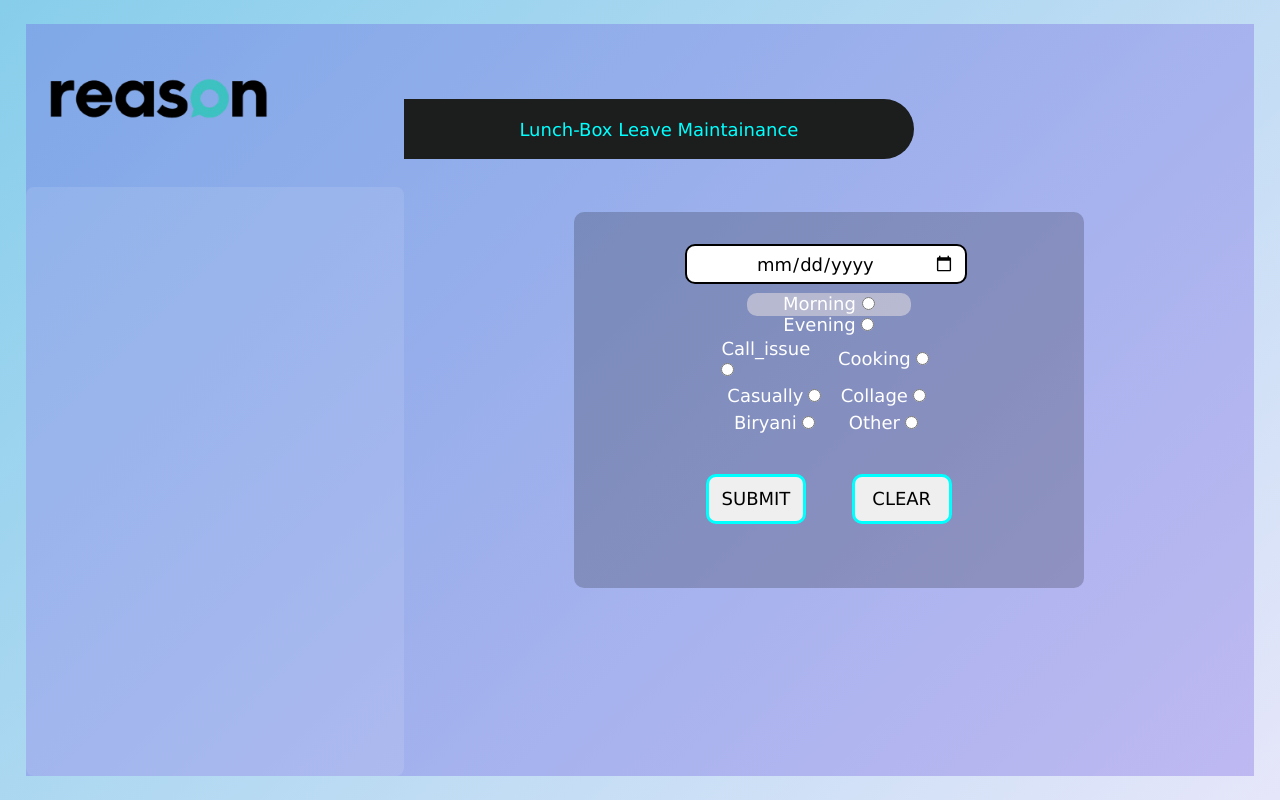
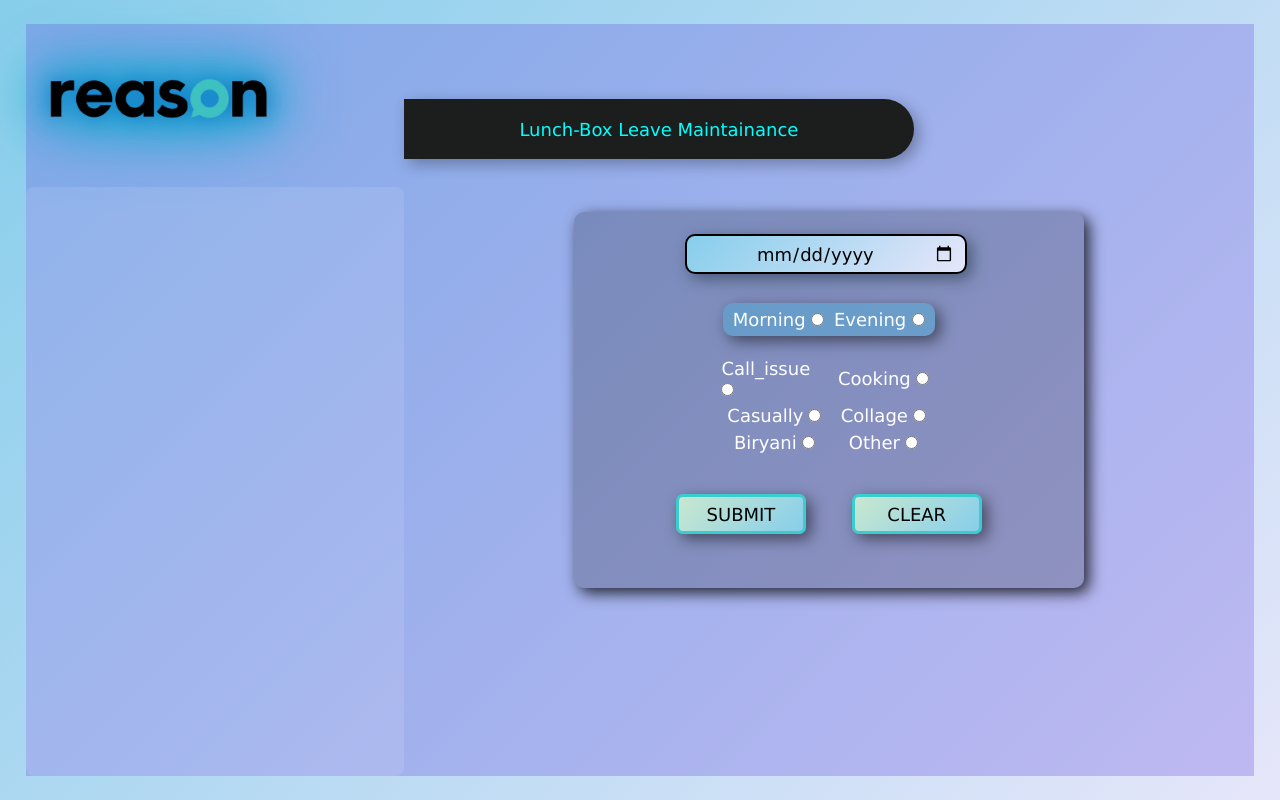
Before and after one commit to NotMohitMittal/Meal-Leave, a plain HTML site: page index.html in a window 1280 px wide. Drawn offline with Linux system fonts and the light colour scheme.

Commit message:
some design updates

```diff
--- a/style.css
+++ b/style.css
@@ -42,6 +42,7 @@ body {
     border-radius: 8px;
     background: rgba(0, 0, 0, 0.3); /* Black */
     color: white;
+    box-shadow: 5px 5px 15px rgba(0, 0, 0, 0.5);
 }
 
 
@@ -84,7 +85,11 @@ body {
 
 #reason-image img {
     width: 70%;
+    filter: drop-shadow(0 0 10px rgb(17, 118, 200))
+    drop-shadow(0 0 20px rgb(20, 166, 207))
+    drop-shadow(0 0 30px rgb(6, 166, 202));
 }
+
 
 
 #reason-content {
@@ -112,6 +117,7 @@ body {
 
 #project-title-container {
     background-color: rgba(28, 30, 29);
+    box-shadow: 5px 5px 15px rgba(0, 0, 0, 0.3);
     color: cyan;
     width: 60%;
     height: 8%;
@@ -130,6 +136,7 @@ body {
 
 #entry-box {
     background: rgba(0, 0, 0, 0.2);
+    box-shadow: 5px 5px 15px rgba(0, 0, 0, 0.8);
     color: white;
     height: 50%;
     width: 60%;
@@ -156,12 +163,14 @@ body {
 
 
 #calender {
+    background: linear-gradient(135deg, #87CEEB, #E6E6FA);
     height: 40px;
     width: 60%;
     padding: 10px;
     border: 2px, solid, black;
     border-radius: 10px;
     text-align: center;
+    box-shadow: 5px 5px 15px rgba(18, 40, 47, 0.5);
 }
 
 
@@ -169,11 +178,17 @@ body {
     display: flex;
     align-items: center;
     justify-content:space-evenly;
-    background-color: rgb(238, 229, 229, 0.5);
-    height: 7%;
-    width: 35%;
+    background-color: rgba(6, 210, 246, 0.2);
+    height: 10%;
+    width: 45%;
     flex-wrap: wrap;
     border-radius: 10px;
+    margin-top: 20px;
+    box-shadow: 5px 5px 15px rgba(0, 0, 0, 0.5);
+}
+
+#time-stamp:hover {
+    background-color: rgb(238, 229, 229, 0.3);
 }
 
 
@@ -189,12 +204,24 @@ body {
 }
 
 .button {
-    height: 50px;
-    width: 100px;
+    background: linear-gradient(135deg, rgb(201, 232, 207), skyBlue);
+    color: rgb(0, 0, 0);
+    height: 40px;
+    width: 130px;
     margin: 20px;
-    border: 3px solid cyan;
-    border-radius: 10px;
+    border: 3px solid rgb(58, 205, 205);
+    border-radius: 7px;
+    transition: transform 0.3s ease-in-out;
+    box-shadow: 5px 5px 15px rgba(0, 0, 0, 0.5);
+
+
 }
+
+.button:hover {
+    transform: scale(1.1);
+
+}
+
 
 /* Responsive Design */
 @media (max-width: 768px) {
```
